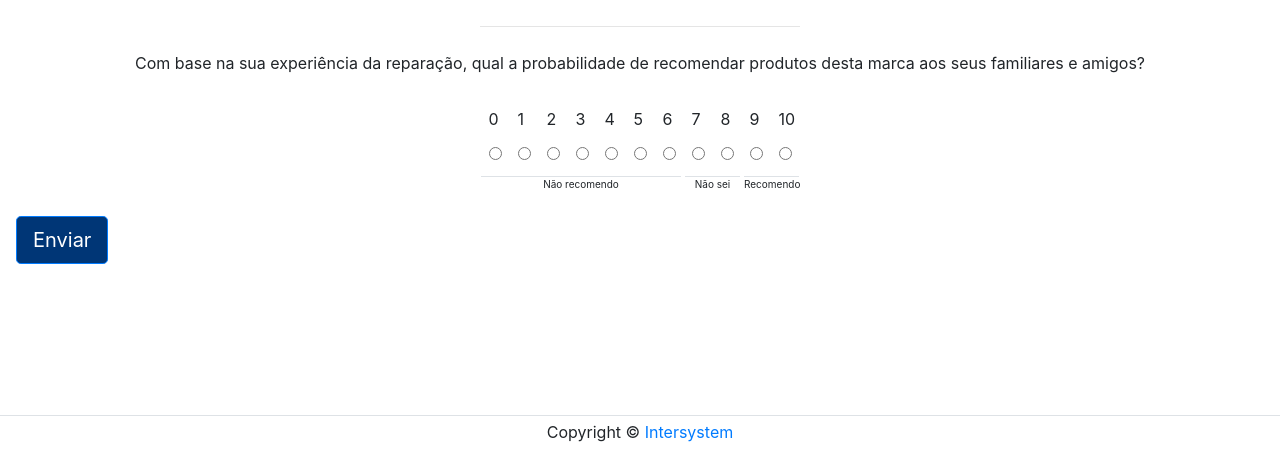
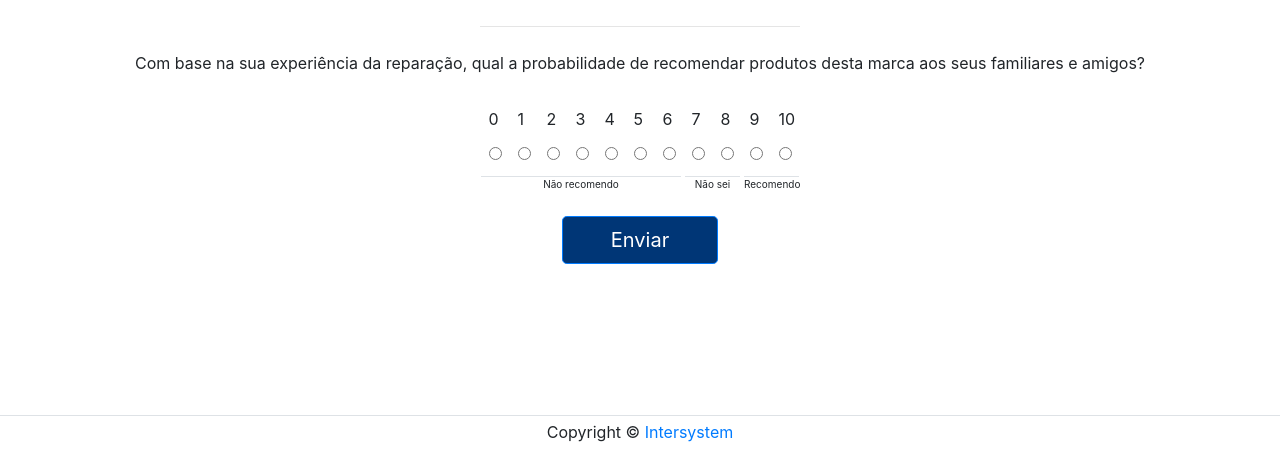
Before and after one commit to dekionbr/delph-page, a website: page static/nps-radio.html in a window 1280 px wide. Shown: the part 340-805 px from the top of the page. Drawn offline with nearby package versions, Linux system fonts and the light colour scheme.

Commit message:
arrumando botão enviar

```diff
--- a/static/nps-radio.html
+++ b/static/nps-radio.html
@@ -92,8 +92,8 @@
                     <span class="text-center border-top mt-2 ml-1" style="font-size: 10px; width: 55px;">Recomendo</span>
                 </div>
             </div>
-            <div class="p-3 pt-4">
-                <button type="submit" class="btn btn-lg btn-primary" data-toggle="modal" data-target="#exampleModal">
+            <div class="p-3 pt-4 text-center">
+                <button type="submit" class="btn btn-lg btn-primary pl-5 pr-5" data-toggle="modal" data-target="#exampleModal">
                     Enviar
                 </button>
             </div>
```
